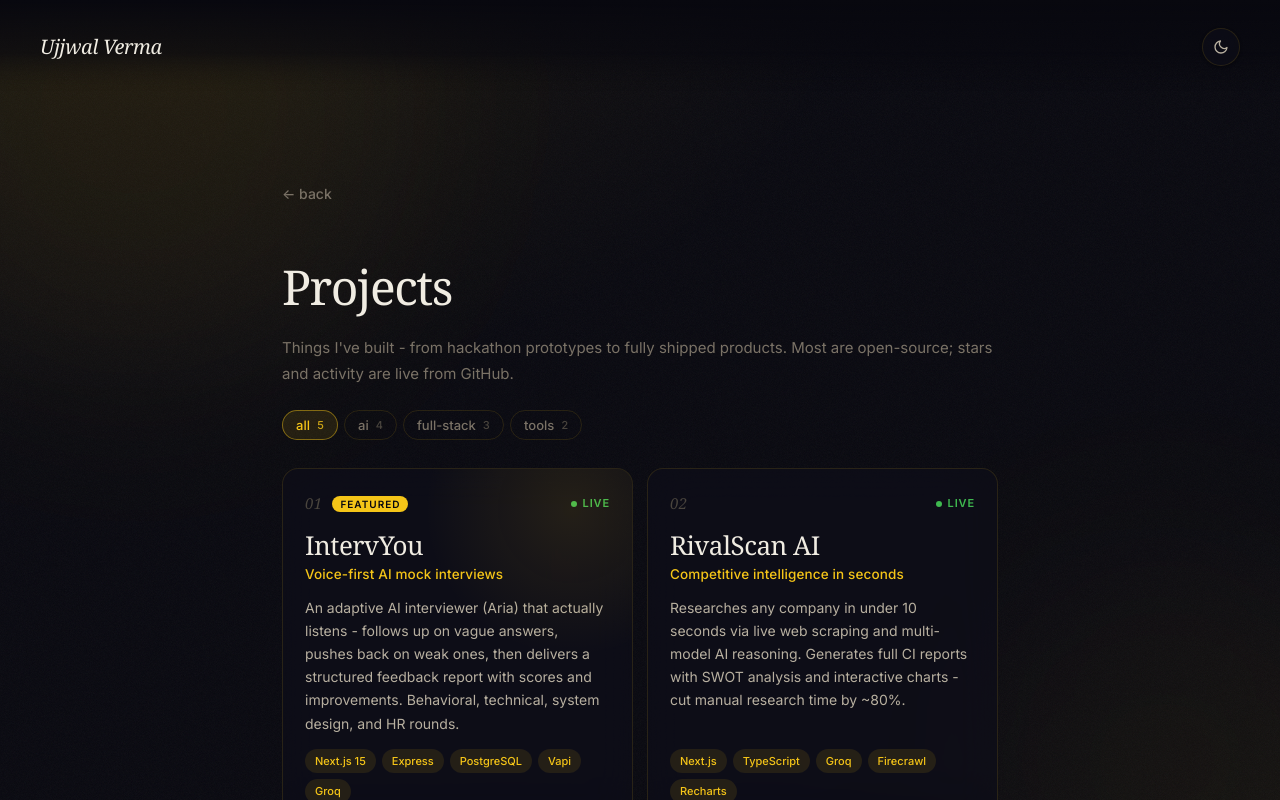
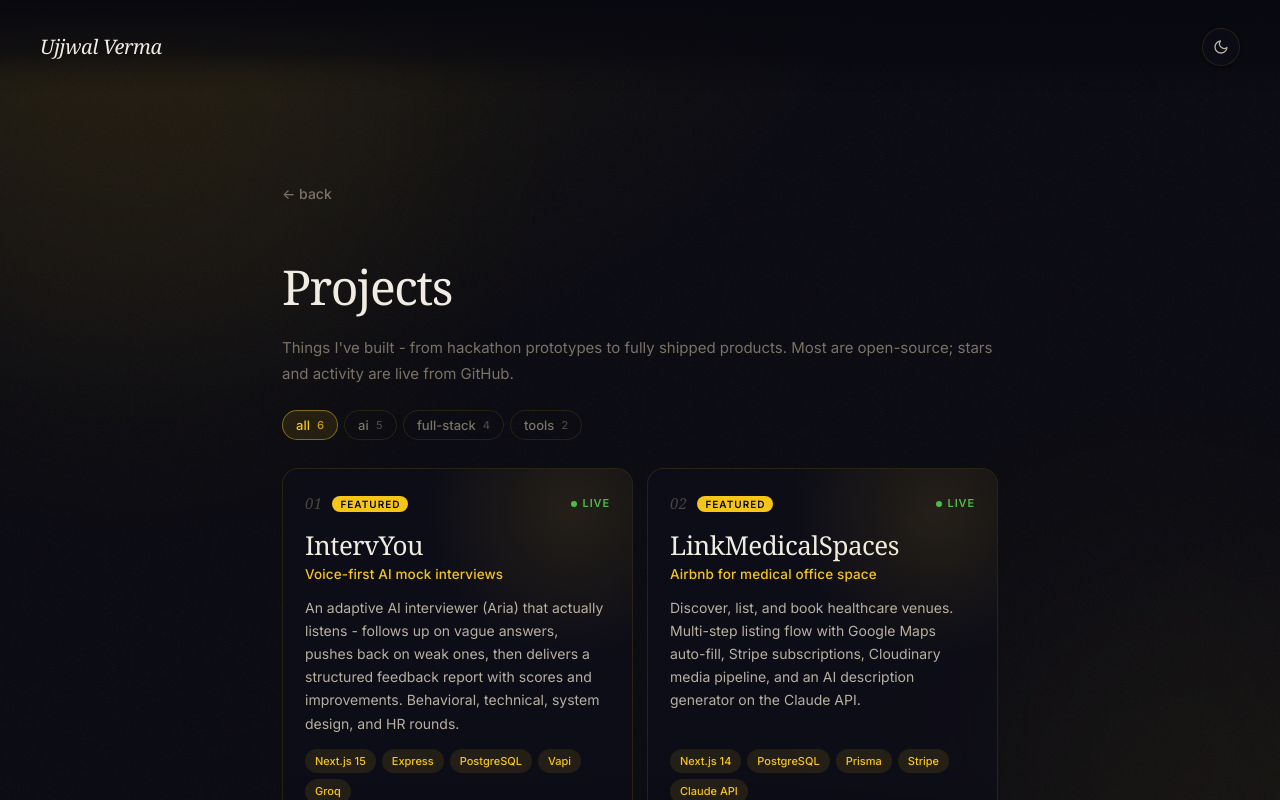
Before and after one commit to ujjwalv01/portfolio_2.0, a React (Vite) app: page /projects in a window 1280 px wide. Shown: the top 800 px of the page. Built offline with nearby package versions, Linux system fonts and the light colour scheme; no server answers; a web font is replaced by a local one.

Commit message:
feat: add Projects page with filtering, live GitHub stats, and 3D tilt effects

```diff
--- a/src/pages/Projects.jsx
+++ b/src/pages/Projects.jsx
@@ -11,9 +11,20 @@
     description: 'An adaptive AI interviewer (Aria) that actually listens - follows up on vague answers, pushes back on weak ones, then delivers a structured feedback report with scores and improvements. Behavioral, technical, system design, and HR rounds.',
     tags: ['Next.js 15', 'Express', 'PostgreSQL', 'Vapi', 'Groq'],
     categories: ['ai', 'full-stack'],
-    repo: 'IntervU',
-    github: 'https://github.com/ujjwalv01/IntervU',
-    live: 'https://interv-u-ten.vercel.app/',
+    repo: 'IntervYou',
+    github: 'https://github.com/ujjwalv01/IntervYou',
+    live: 'https://intervyou-ai.vercel.app/',
+    featured: true,
+  },
+  {
+    title: 'LinkMedicalSpaces',
+    tagline: 'Airbnb for medical office space',
+    description: 'Discover, list, and book healthcare venues. Multi-step listing flow with Google Maps auto-fill, Stripe subscriptions, Cloudinary media pipeline, and an AI description generator on the Claude API.',
+    tags: ['Next.js 14', 'PostgreSQL', 'Prisma', 'Stripe', 'Claude API'],
+    categories: ['full-stack', 'ai'],
+    repo: 'LinkMedicalSpaces',
+    github: 'https://github.com/ujjwalv01/LinkMedicalSpaces',
+    live: 'https://lmsdeply.vercel.app/',
     featured: true,
   },
   {
```
